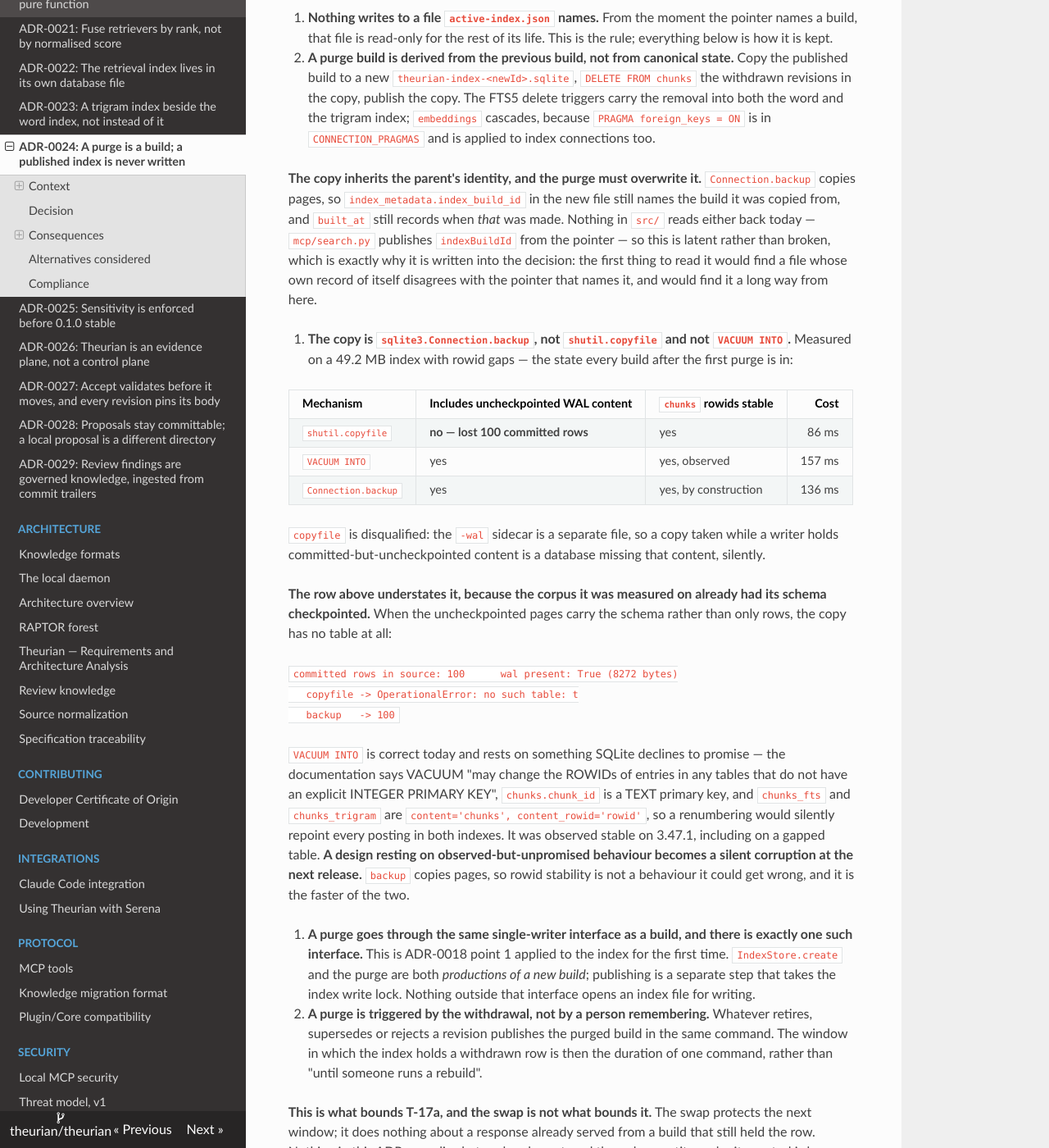
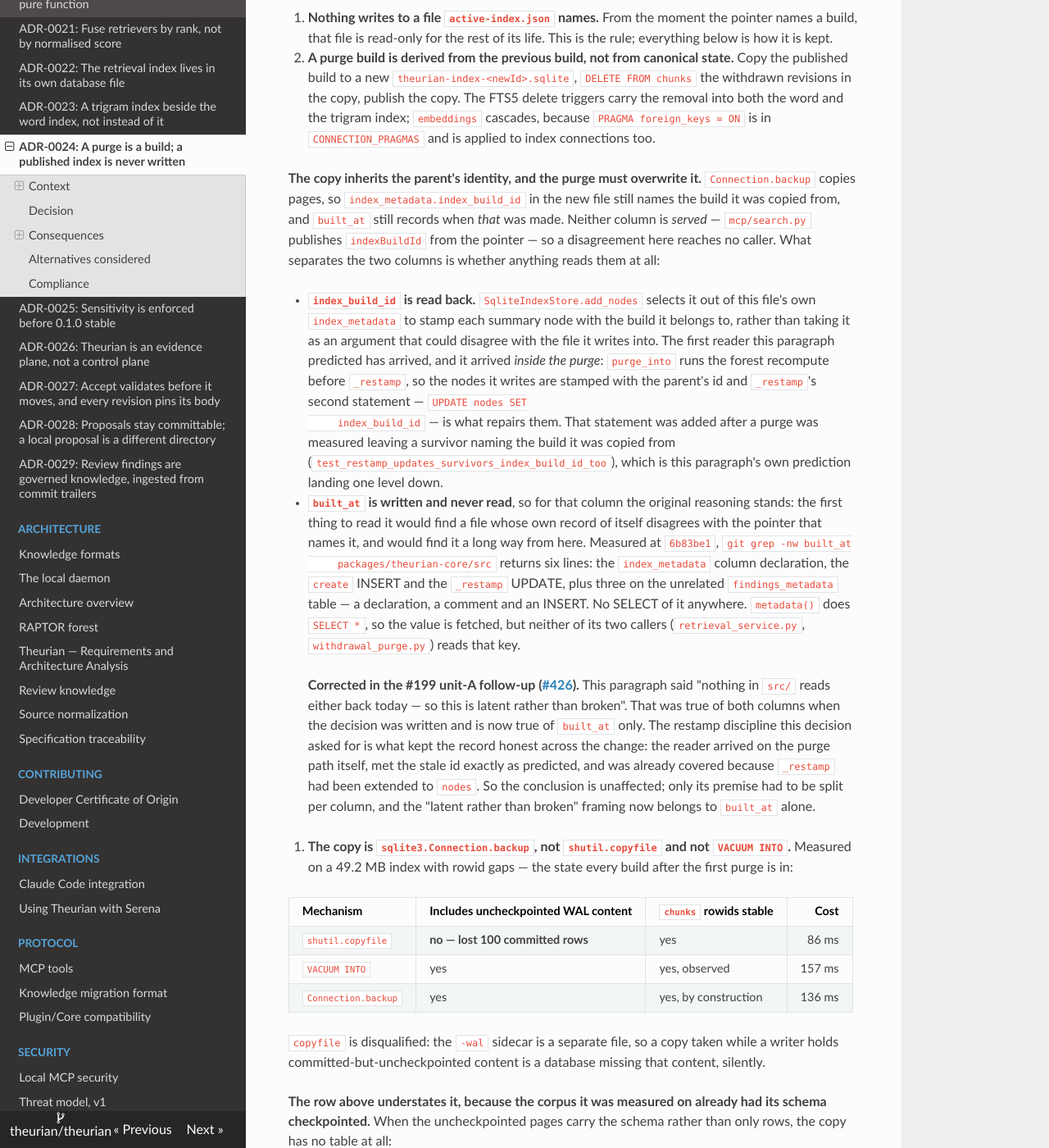
Before and after one commit to theurian/theurian, an MkDocs documentation site: the page built from docs/adr/0024-a-purge-is-a-build.md, in a window 1280 px wide and 1400 px high, scrolled down 4039 px. Shown: the whole window at 82% size. Built offline with MkDocs 1.6.1, drawn with Linux system fonts in a browser that asks for light colours.

Commit message:
docs(index): split ADR-0024's unread-column claim per column
ADR-0024 decision 2 and `test_a_purged_build_names_itself_in_its_own_metadata`
both said nothing in `src/` reads `index_metadata.index_build_id` back, so a
copy inheriting the parent's identity was "latent rather than broken". That is
now true of one of the two columns.

- `index_build_id` **is** read back: `SqliteIndexStore.add_nodes`
  (`index_store.py:628`) SELECTs it out of the file it is writing into, to stamp
  each node with the build it belongs to.
- `built_at` is still written and never read. Measured at 6b83be1,
  `git grep -nw built_at packages/theurian-core/src` returns six lines: the
  `index_metadata` column declaration, the `create` INSERT and the `_restamp`
  UPDATE, plus three on the unrelated `findings_metadata` table. No SELECT of
  it anywhere. `metadata()` does `SELECT *`, so the value is fetched, but
  neither of its two callers (`retrieval_service.py`, `withdrawal_purge.py`)
  reads the key.

The conclusion is re-derived rather than kept: the predicted first reader
arrived on the purge path itself. `purge_into` runs the forest recompute before
`_restamp`, so a `--raptor` purge writes nodes stamped with the *parent's* id
and `_restamp`'s `UPDATE nodes SET index_build_id` is what repairs them — the
statement added after that survivor was measured
(`test_restamp_updates_survivors_index_build_id_too`). The restamp discipline
the decision asked for is why the reader met a consistent record; "latent rather
than broken" now belongs to `built_at` alone. A dated correction blockquote
records what the paragraph said and why the conclusion survives.

Test assertions untouched; docstring only. `index_purge._restamp`'s own
docstring already carried the corrected version of this claim, so the two halves
of the record now agree.

Part of #426. Behaviour-identical. A bidirectional pin for the per-column claim
is requested of the tests specialist; the served corpus twin of ADR-0024 rides
the parked #199 unit C.

Signed-off-by: Takehide Uchida <utchy@graphnote-design.com>

```diff
--- a/docs/adr/0024-a-purge-is-a-build.md
+++ b/docs/adr/0024-a-purge-is-a-build.md
@@ -184,11 +184,42 @@ the pointer, exactly as ADR-0022 points 5 and 6 describe.**
    **The copy inherits the parent's identity, and the purge must overwrite it.**
    `Connection.backup` copies pages, so `index_metadata.index_build_id` in the
    new file still names the build it was copied from, and `built_at` still
-   records when *that* was made. Nothing in `src/` reads either back today —
-   `mcp/search.py` publishes `indexBuildId` from the pointer — so this is latent
-   rather than broken, which is exactly why it is written into the decision: the
-   first thing to read it would find a file whose own record of itself disagrees
-   with the pointer that names it, and would find it a long way from here.
+   records when *that* was made. Neither column is *served* — `mcp/search.py`
+   publishes `indexBuildId` from the pointer — so a disagreement here reaches no
+   caller. What separates the two columns is whether anything reads them at all:
+
+   - **`index_build_id` is read back.** `SqliteIndexStore.add_nodes` selects it
+     out of this file's own `index_metadata` to stamp each summary node with the
+     build it belongs to, rather than taking it as an argument that could
+     disagree with the file it writes into. The first reader this paragraph
+     predicted has arrived, and it arrived *inside the purge*: `purge_into` runs
+     the forest recompute before `_restamp`, so the nodes it writes are stamped
+     with the parent's id and `_restamp`'s second statement — `UPDATE nodes SET
+     index_build_id` — is what repairs them. That statement was added after a
+     purge was measured leaving a survivor naming the build it was copied from
+     (`test_restamp_updates_survivors_index_build_id_too`), which is this
+     paragraph's own prediction landing one level down.
+   - **`built_at` is written and never read**, so for that column the original
+     reasoning stands: the first thing to read it would find a file whose own
+     record of itself disagrees with the pointer that names it, and would find it
+     a long way from here. Measured at `6b83be1`, `git grep -nw built_at
+     packages/theurian-core/src` returns six lines: the `index_metadata` column
+     declaration, the `create` INSERT and the `_restamp` UPDATE, plus three on
+     the unrelated `findings_metadata` table — a declaration, a comment and an
+     INSERT. No SELECT of it anywhere. `metadata()` does `SELECT *`, so the
+     value is fetched, but neither of its two callers
+     (`retrieval_service.py`, `withdrawal_purge.py`) reads that key.
+
+   > **Corrected in the #199 unit-A follow-up
+   > ([#426](https://github.com/theurian/theurian/issues/426)).** This paragraph
+   > said "nothing in `src/` reads either back today — so this is latent rather
+   > than broken". That was true of both columns when the decision was written
+   > and is now true of `built_at` only. The restamp discipline this decision
+   > asked for is what kept the record honest across the change: the reader
+   > arrived on the purge path itself, met the stale id exactly as predicted, and
+   > was already covered because `_restamp` had been extended to `nodes`. So the
+   > conclusion is unaffected; only its premise had to be split per column, and
+   > the "latent rather than broken" framing now belongs to `built_at` alone.
 
 3. **The copy is `sqlite3.Connection.backup`, not `shutil.copyfile` and not
    `VACUUM INTO`.** Measured on a 49.2 MB index with rowid gaps — the state every
```
Also changed, not shown: 1 other file.
